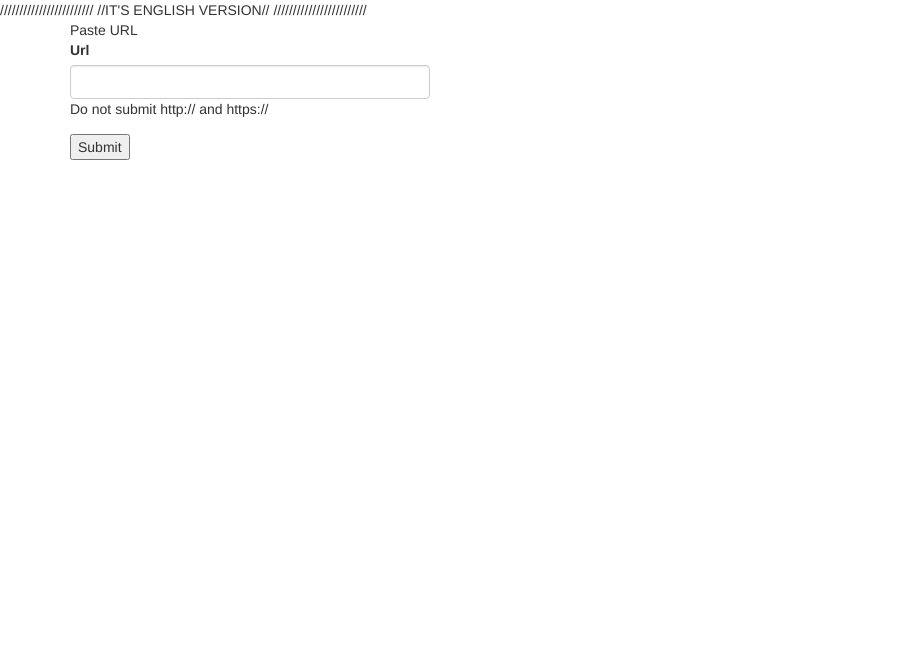
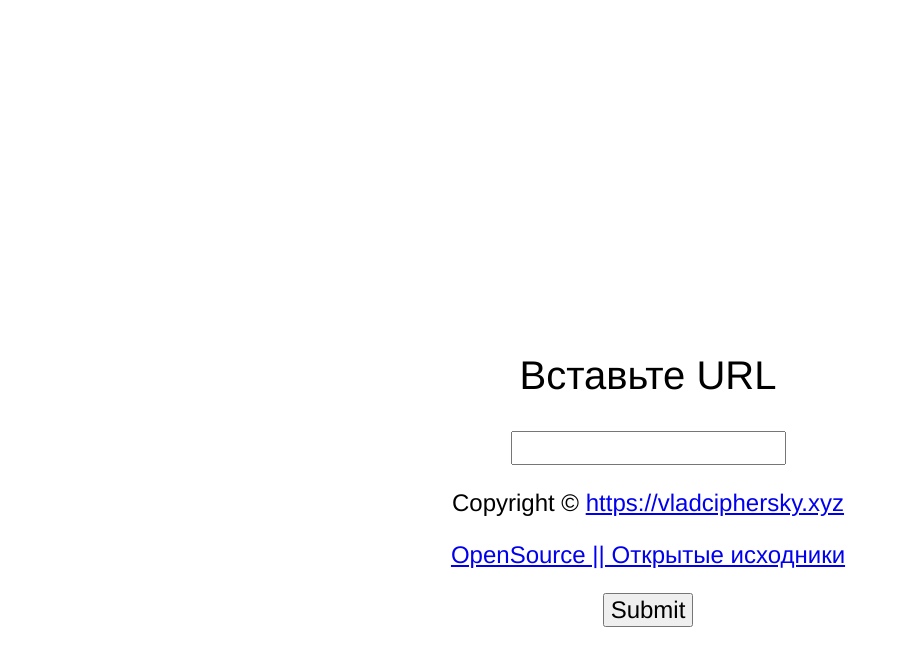
Before and after one commit to aveaa/shorturl, a PHP site: page / in a window 1280 px wide. Shown: the top 666 px of the page, without its empty margins (0-907 px from the left). Run offline with PHP 8.4, Linux system fonts and the light colour scheme; data that the repository does not hold is empty.

Commit message:
Update index.php

```diff
--- a/index.php
+++ b/index.php
@@ -1,25 +1,28 @@
-////////////////////////
-//IT'S ENGLISH VERSION//
-////////////////////////
-
 <?php
 require_once('config.php');
 ?>
 
 
 <!DOCTYPE html>
-<html>
-<head>
-	<meta charset="utf-8">
-	<meta http-equiv="X-UA-Compatible" content="IE=edge">
-	<title>URL4ME</title>
-	<link rel="stylesheet" href="https://maxcdn.bootstrapcdn.com/bootstrap/3.3.7/css/bootstrap.min.css">
-</head>
-<body>
-
-	<div class="container">
-		<div class="row">
-			<div class="col-md-4">
+<html><head>
+        <meta http-equiv="content-type" content="text/html; charset=utf-8">
+        <meta name="viewport" content="width=device-width; initial-scale=0.6">
+        <link rel="stylesheet" href="https://fonts.googleapis.com/css?family=Advent+Pro:200,100">
+        <meta name="theme-color" content="#ffffff">
+        <title>Сокращение ссылки</title>
+        <style type="text/css" media="all">
+            body{background:white;}
+            h2{color:black; font-weight:200; text-align: center;
+                font-size: 2.5em; font-family: Helvetica, sans-serif;}
+			p{color:black; font-weight:100; text-align: center;
+                font-size: 1.5em; font-family: Helvetica, sans-serif;}
+			input{color:black; font-weight:100; text-align: center;
+                font-size: 1.5em; font-family: Helvetica, sans-serif;}
+            #words{position: fixed; top:40%; height:5em; width:100%}
+        </style>
+    </head>
+    <body>
+        <div id="words">
 			<?php
 
 if(isset($_POST['submit']) && $_POST['url-shorter'] != ""){
@@ -37,6 +40,13 @@ if(substr($_POST['url-shorter'],0,8) != 'http://'){
 	$url = $_POST['url-shorter'];
 }
 
+if(substr($_POST['url-shorter'],0,8) != 'https://'){
+
+	$url = 'https://'.$_POST['url-shorter'];
+}else{
+	$url = $_POST['url-shorter'];
+}
+
 	//insert link into our database
 
 	$result ="";
@@ -45,7 +55,7 @@ if(substr($_POST['url-shorter'],0,8) != 'http://'){
 	$result->bind_param("ss",$url,$title);
 
 	$result->execute();
-	echo "<p class='alert alert-success text-center'>Your URL is shorted</p>";
+	echo "<h2>Ваша ссылка сокращена</h2>";
 	$result = $db->prepare("SELECT * FROM urls WHERE short_url=?");
 
 	$result->bind_param("s",$title);
@@ -54,25 +64,18 @@ if(substr($_POST['url-shorter'],0,8) != 'http://'){
 
 	$goto = $result->get_result()->fetch_array();
 	//print_r($goto[2]);
-	 $surl ='domain.com'.$goto[2];
-	 echo 'Short URL -  '. $surl;
+	 $surl = $site_d.'/'.$goto[2];
+	 echo '<h2>Сокращенный URL - <a href="'.$surl.'" target="_blank">'.$surl.'</a></h2>';
 }else{
-	$error = 'Paste URL';
+	$error = '<h2>Вставьте URL</h2>';
 	echo $error;
 }
 			?>
 				<form action="" method="post">
-				<div class="form-group">
-					<label for="url">Url</label>
-					<input type="text" class="form-control" name="url-shorter">
-					<p>Do not submit http:// and https://</p>
-				</div>
-				<input type="submit" name="submit" placeholder="Paste URL..">
+				<center><input type="text" class="form-control" name="url-shorter"></center>
+					<p>Copyright © <a href="/owner" target="_blank">https://vladciphersky.xyz</a></p>
+					<p><a href="/SByD" target="_blank">OpenSource || Открытые исходники</a></p>
+				<center><input type="submit" name="submit" placeholder="Вставьте URL"></center>
 				</form>
-			</div>
-
-		</div>
-	</div>
-	<script src="https://maxcdn.bootstrapcdn.com/bootstrap/3.3.7/js/bootstrap.min.js" integrity="sha384-Tc5IQib027qvyjSMfHjOMaLkfuWVxZxUPnCJA7l2mCWNIpG9mGCD8wGNIcPD7Txa" crossorigin="anonymous"></script>
-</body>
-</html>
+        </div>
+</body></html>
```
